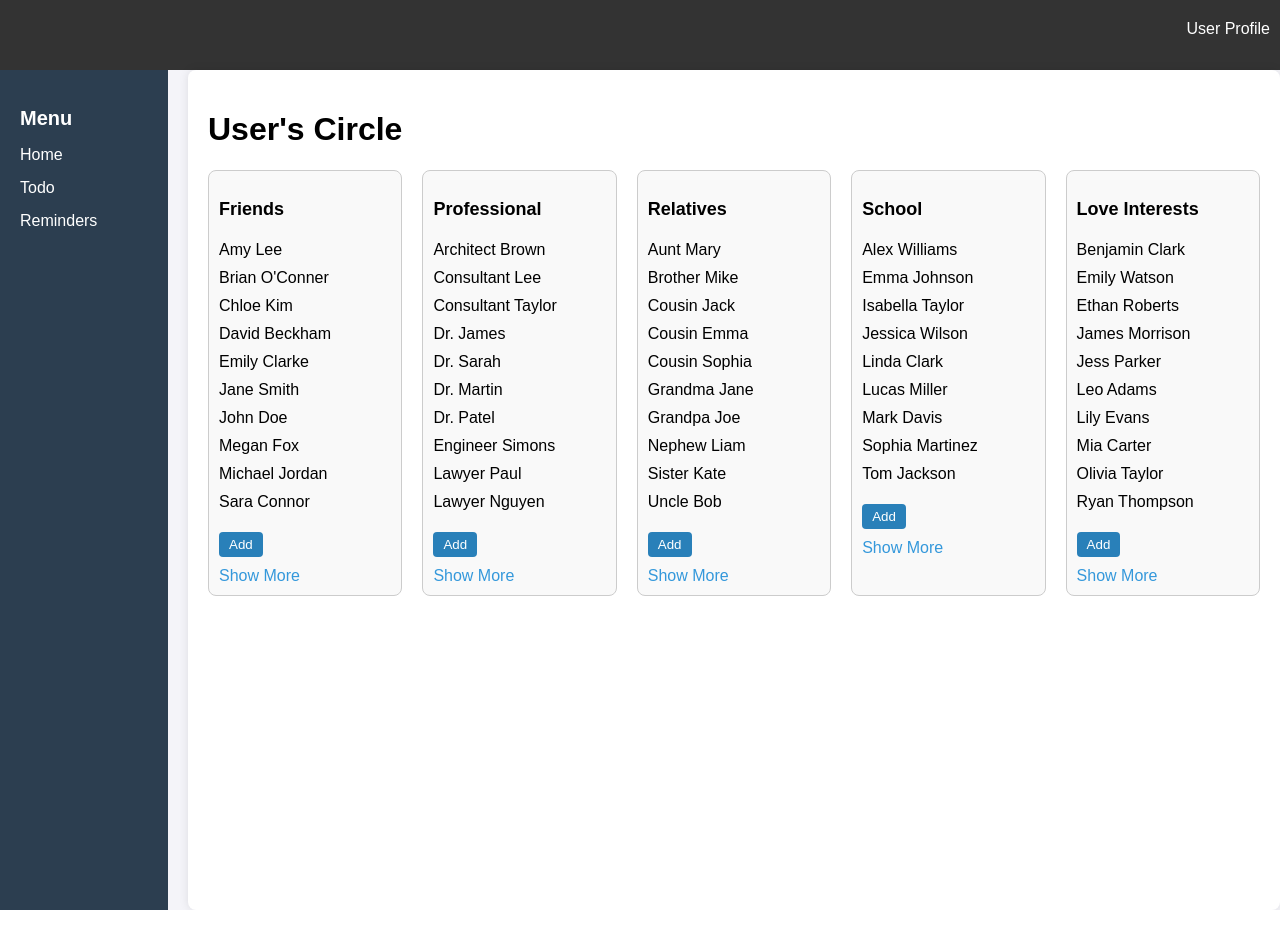
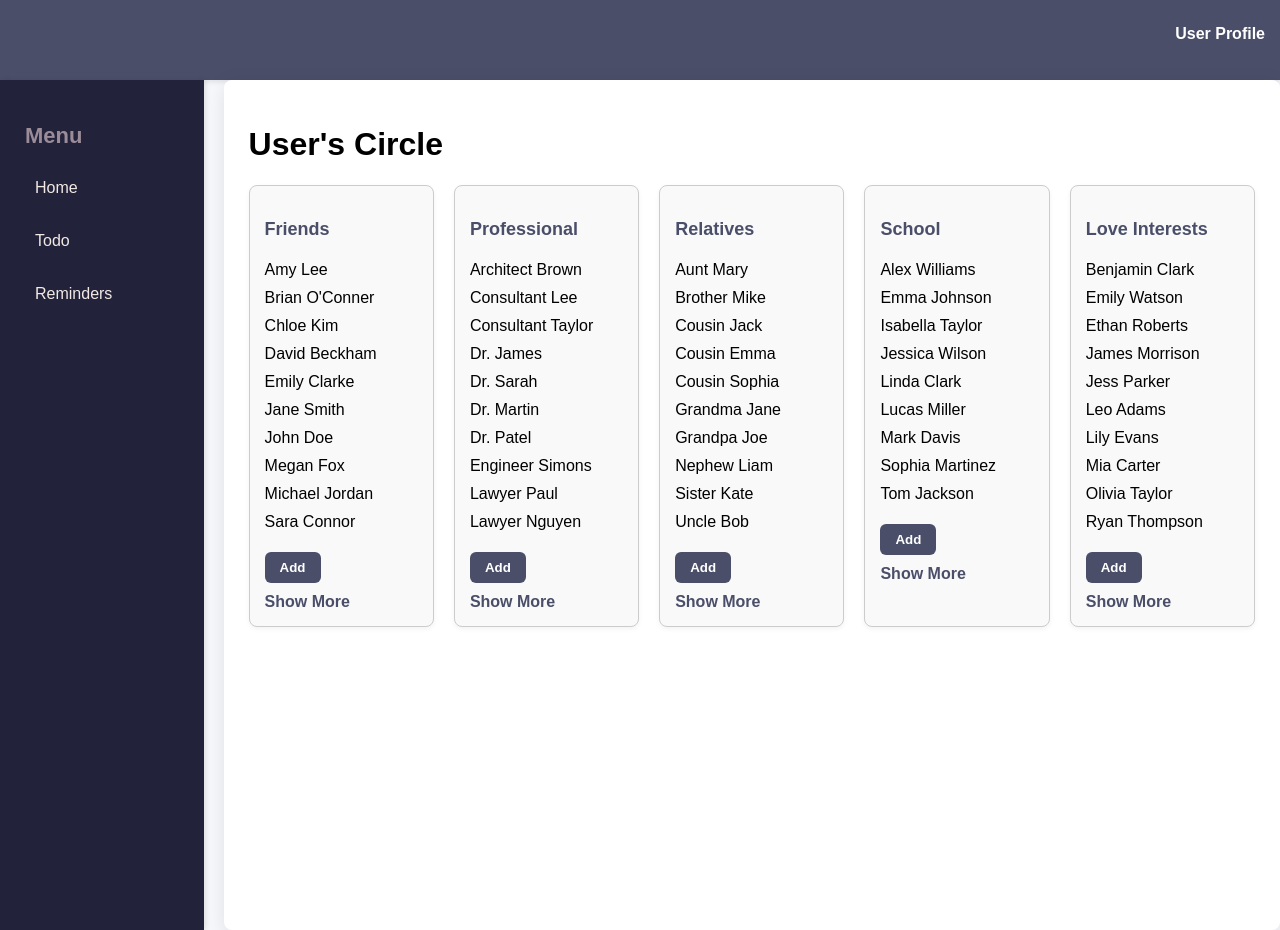
Before and after one commit to s-swen/myCircle, a Django app: page /circle/dashboard/ in a window 1280 px wide. Run offline with Django 4.2, Linux system fonts and the light colour scheme; a user stored in the database is signed in; data comes from the database, SQL or seed files in the repository.

Commit message:
recreated stylesheet for dashboard

```diff
--- a/myCircle/circle/static/circle/css/style.css
+++ b/myCircle/circle/static/circle/css/style.css
@@ -1,19 +1,19 @@
-/* style.css */
 body {
     font-family: 'Arial', sans-serif;
     margin: 0;
     padding: 0;
-    background-color: #f4f4f9;
+    background-color: #f7f8fc; /* Lighter background color */
     width: 100%;
 }
 
 header {
-    background-color: #333;
+    background-color: #4a4e69; /* Dark purple */
     color: #fff;
-    padding: 10px;
+    padding: 15px;
     display: flex;
     justify-content: flex-end;
     align-items: center;
+    box-shadow: 0 2px 5px rgba(0, 0, 0, 0.1);
 }
 
 header nav ul {
@@ -27,52 +27,54 @@ header nav ul {
 header nav ul li a {
     color: #fff;
     text-decoration: none;
+    font-weight: 600;
 }
-
 
 nav {
     position: relative;
-    height: 50px; /* Optional: Ensure there's enough height */
+    height: 50px;
 }
 
 .user-actions {
     display: flex;
-    gap: 20px; /* Adds space between the links */
+    gap: 20px;
 }
 
 .user-actions a {
     color: #fff;
     text-decoration: none;
+    font-weight: 600;
 }
 
 .user-profile-dropdown {
-    position: relative; /* Parent element needs to be relative for the dropdown positioning */
+    position: relative;
 }
 
 .dropdown-content {
-    display: none; /* Hidden by default */
+    display: none;
     position: absolute;
-    top: 100%; /* Positions the dropdown just below the User Profile link */
+    top: 100%;
     right: 0;
-    background-color: #333;
+    background-color: #4a4e69;
     padding: 10px;
-    border-radius: 4px;
+    border-radius: 6px;
+    box-shadow: 0 2px 5px rgba(0, 0, 0, 0.15);
 }
 
 .dropdown-content a {
-    color: white;
+    color: #f7f8fc;
     text-decoration: none;
-    display: block; /* Ensures the logout link takes up the full width */
+    display: block;
+    padding: 10px 0;
 }
 
 .dropdown-content a:hover {
-    background-color: #444;
+    background-color: #6b6e97;
 }
 
 .user-profile-dropdown:hover .dropdown-content {
-    display: block; /* Show the dropdown when hovering over User Profile */
+    display: block;
 }
-
 
 .dashboard {
     display: flex;
@@ -80,15 +82,18 @@ nav {
 }
 
 .sidebar {
-    width: 10%;
-    background-color: #2c3e50;
+    width: 12%;
+    background-color: #22223b; /* Deep navy */
     color: white;
-    padding: 20px;
+    padding: 25px;
     height: 100vh;
+    box-shadow: 2px 0 5px rgba(0, 0, 0, 0.1);
 }
 
 .sidebar h2 {
-    font-size: 20px;
+    font-size: 22px;
+    margin-bottom: 20px;
+    color: #9a8c98; /* Soft lavender */
 }
 
 .sidebar ul {
@@ -101,17 +106,26 @@ nav {
 }
 
 .sidebar ul li a {
-    color: white;
+    color: #f2e9e4;
     text-decoration: none;
+    font-weight: 500;
+    padding: 10px;
+    display: block;
+    border-radius: 6px;
+    transition: background-color 0.3s;
+}
+
+.sidebar ul li a:hover {
+    background-color: #4a4e69;
 }
 
 .main-content {
     flex: 1;
-    padding: 20px;
+    padding: 25px;
     background-color: white;
     margin-left: 20px;
     border-radius: 8px;
-    box-shadow: 0 0 10px rgba(0, 0, 0, 0.1);
+    box-shadow: 0 5px 20px rgba(0, 0, 0, 0.1);
     width: 85%;
 }
 
@@ -124,13 +138,15 @@ nav {
 .category {
     background-color: #f9f9f9;
     border: 1px solid #ccc;
-    padding: 10px;
+    padding: 15px;
     border-radius: 8px;
+    box-shadow: 0 2px 5px rgba(0, 0, 0, 0.05);
 }
 
 .category h3 {
     font-size: 18px;
     margin-bottom: 10px;
+    color: #4a4e69;
 }
 
 .category ul {
@@ -145,25 +161,30 @@ nav {
 button {
     display: block;
     margin-top: 10px;
-    padding: 5px 10px;
+    padding: 8px 15px;
     border: none;
-    background-color: #2980b9;
+    background-color: #4a4e69;
     color: white;
-    border-radius: 4px;
+    border-radius: 6px;
     cursor: pointer;
+    font-weight: 600;
+    transition: background-color 0.3s;
 }
 
 button:hover {
-    background-color: #3498db;
+    background-color: #6b6e97;
 }
 
 a {
     display: block;
     margin-top: 10px;
-    color: #3498db;
+    color: #4a4e69;
     text-decoration: none;
+    font-weight: 600;
+    transition: color 0.3s;
 }
 
 a:hover {
+    color: #6b6e97;
     text-decoration: underline;
 }
--- a/myCircle/circle/urls.py
+++ b/myCircle/circle/urls.py
@@ -5,4 +5,5 @@ from django.views.generic import RedirectView
 urlpatterns = [
     path('', RedirectView.as_view(url='dashboard/', permanent=True)),
     path('dashboard/', views.dashboard, name='dashboard'),
+    path('contact/<int:pk>', views.ContactDetailView.as_view(), name='contact-detail'),
 ]
--- a/myCircle/circle/views.py
+++ b/myCircle/circle/views.py
@@ -1,7 +1,7 @@
 from django.shortcuts import render
 from django.contrib.auth.decorators import login_required
 from .models import Contact
-
+from django.views import generic
 @login_required
 def dashboard(request):
     # Get the user's contacts from the database, grouped by category
@@ -25,3 +25,6 @@ def dashboard(request):
         'love_interests': love_interests,
     }
     return render(request, 'circle/dashboard.html', context)
+
+class ContactDetailView(generic.DetailView):
+    model = Contact
```
